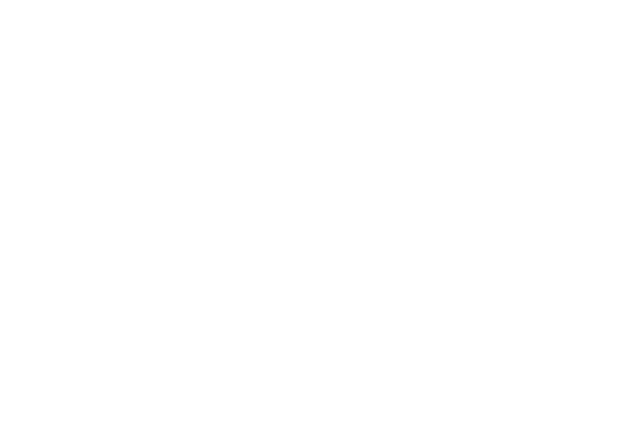
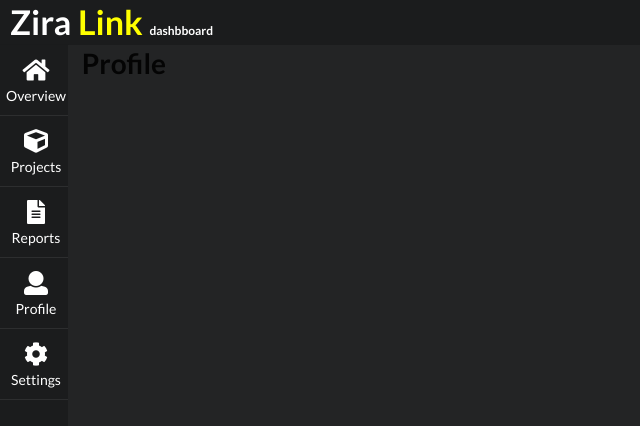
Before and after one commit to saeedmaghdam/ZiraLink.Web, a React (Create React App) app in the folder src/: page /profile in a window 1280 px wide. Before the commit this address had no page. Shown: the top 426 px of the page, without its empty margins (0-640 px from the left). Built offline with nearby package versions, Linux system fonts and the light colour scheme.

Commit message:
added components and configured routes

```diff
--- a/src/src/App.js
+++ b/src/src/App.js
@@ -1,6 +1,10 @@
 import { BrowserRouter, Route, Routes } from 'react-router-dom';
 import Layout from './components/layout/layout';
 import Overview from './components/overview/overview';
+import Projects from './components/projects/projects';
+import Reports from './components/reports/reports';
+import Profile from './components/profile/profile';
+import Settings from './components/settings/settings';
 import './App.css';
 
 function App() {
@@ -8,7 +12,11 @@ function App() {
     <BrowserRouter>
       <Routes>
         <Route path="/" element={<Layout />}>
-          <Route path="" element={<Overview />} />
+          <Route index element={<Overview />} />
+          <Route path="projects" element={<Projects />} />
+          <Route path="reports" element={<Reports />} />
+          <Route path="profile" element={<Profile />} />
+          <Route path="settings" element={<Settings />} />
         </Route>
       </Routes>
     </BrowserRouter>
--- a/src/src/components/layout/layout.jsx
+++ b/src/src/components/layout/layout.jsx
@@ -1,4 +1,4 @@
-import { Outlet } from "react-router-dom";
+import { Link, Outlet } from "react-router-dom";
 import styles from "./layout.module.css";
 
 const Layout = () => {
@@ -16,24 +16,21 @@ const Layout = () => {
               <div
                 className={`ui inverted vertical labeled icon ui overlay centered wide animating visible sidebar menu fullWidth ${styles.menu}`}
               >
-                <a className="item">
+                <Link to="/" className="item">
                   <i aria-hidden="true" className="home icon"></i>Overview
-                </a>
-                <a className="item">
+                </Link>
+                <Link to="/projects"  className="item">
                   <i aria-hidden="true" className="cube icon"></i>Projects
-                </a>
-                <a className="item">
-                  <i aria-hidden="true" className="file alternate icon"></i>
-                  Reports
-                </a>
-
-                <a className="item">
+                </Link>
+                <Link to="/reports"  className="item">
+                  <i aria-hidden="true" className="file alternate icon"></i>Reports
+                </Link>
+                <Link to="/profile"  className="item">
                   <i aria-hidden="true" className="user icon"></i>Profile
-                </a>
-
-                <a className="item">
+                </Link>
+                <Link to="/settings"  className="item">
                   <i aria-hidden="true" className="cog icon"></i>Settings
-                </a>
+                </Link>
               </div>
             </div>
           </div>
--- a/src/src/components/overview/overview.jsx
+++ b/src/src/components/overview/overview.jsx
@@ -1,5 +1,3 @@
-const Overview = () => {
-    return <h1>Overview</h1>
-}
+const Overview = () => <h1>Overview</h1>
 
 export default Overview;
--- /dev/null
+++ b/src/src/components/profile/profile.jsx
@@ -0,0 +1,3 @@
+const Profile = () => <h1>Profile</h1>
+
+export default Profile;
--- /dev/null
+++ b/src/src/components/projects/projects.jsx
@@ -0,0 +1,3 @@
+const Projects = () => <h1>Projects</h1>
+
+export default Projects;
--- /dev/null
+++ b/src/src/components/reports/reports.jsx
@@ -0,0 +1,3 @@
+const Reports = () => <h1>Reports</h1>
+
+export default Reports;
--- /dev/null
+++ b/src/src/components/settings/settings.jsx
@@ -0,0 +1,3 @@
+const Settings = () => <h1>Settings</h1>
+
+export default Settings;
```
